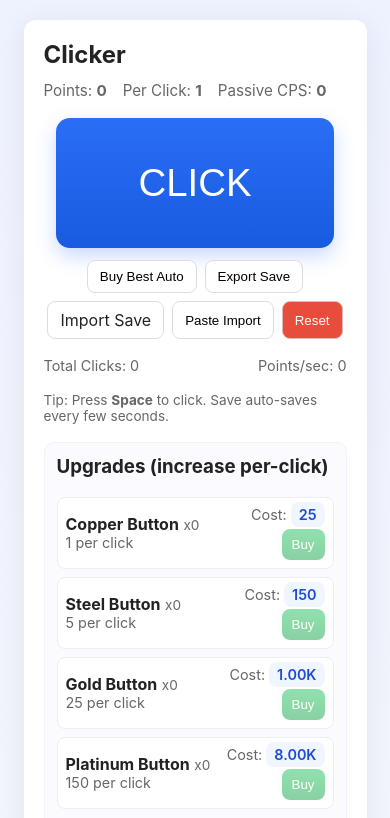
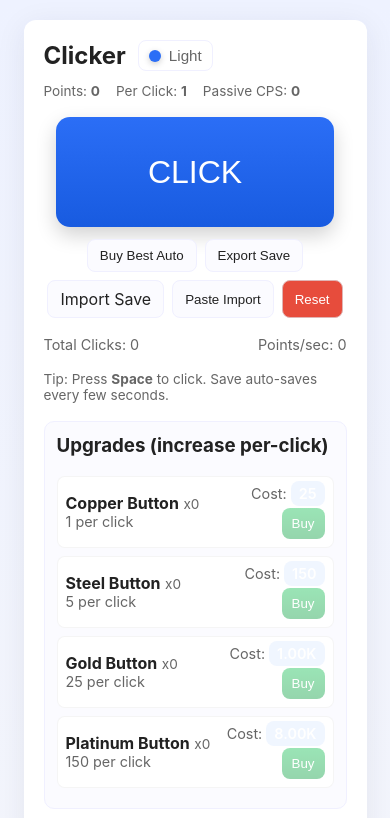
Before and after one commit to roket2980/netrunner, a plain HTML site: page index.html in a window 390 px wide. Shown: the top 818 px of the page. Drawn offline with Linux system fonts and the light colour scheme.

Commit message:
Enhance theme management and style updates
Refactor theme handling and improve CSS variables for light and dark themes. Update button styles and layout adjustments for better responsiveness.

```diff
--- a/index.html
+++ b/index.html
@@ -5,32 +5,67 @@
   <meta name="viewport" content="width=device-width,initial-scale=1" />
   <title>Clicker — All-in-One (single HTML)</title>
   <style>
+    /* Theme variables (light default) */
     :root{
-      --bg:#f6f7fb;
+      --bg-gradient: linear-gradient(180deg,#eef2ff, #f6f7fb);
+      --bg-solid: #f6f7fb;
       --card:#ffffff;
+      --card-2:#fbfbff;
+      --text:#222;
+      --muted:#666;
       --accent:#2b6ef6;
-      --muted:#666;
+      --accent-dark:#185be0;
+      --accent-contrast:#fff;
+      --buy-green-1:#22c55e;
+      --buy-green-2:#16a34a;
+      --badge-bg:#f0f6ff;
       --danger:#e74c3c;
+      --shadow: 0 6px 30px rgba(40,40,60,0.08);
+      --glass-border: 1px solid #f0f0ff;
+      --container-padding:20px;
+      transition: background-color 220ms ease, color 220ms ease;
     }
+
+    /* Dark theme: black + orange secondaries */
+    :root[data-theme="dark"] {
+      --bg-gradient: linear-gradient(180deg,#000000,#0b0b0b);
+      --bg-solid: #000000;
+      --card:#0f0f10;
+      --card-2:#111114;
+      --text:#e6e6e6;
+      --muted:#bdbdbd;
+      --accent:#ff7a00;          /* orange primary accent */
+      --accent-dark:#cc5f00;     /* darker orange */
+      --accent-contrast:#000000; /* text on accent */
+      --buy-green-1:#ff8a33;     /* orange-style buy */
+      --buy-green-2:#ff6a00;
+      --badge-bg:#201106;
+      --danger:#ff4b4b;
+      --shadow: 0 8px 30px rgba(0,0,0,0.6);
+      --glass-border: 1px solid rgba(255,255,255,0.04);
+    }
+
     *{box-sizing:border-box}
     body{
       margin:0;
       font-family:Inter, system-ui, -apple-system, "Segoe UI", Roboto, "Helvetica Neue", Arial;
-      background:linear-gradient(180deg,#eef2ff, #f6f7fb);
-      color:#222;
+      background: var(--bg-gradient);
+      color: var(--text);
       min-height:100vh;
       display:flex;
       align-items:center;
       justify-content:center;
       padding:20px;
+      transition: background 220ms ease, color 220ms ease;
     }
     .container{
       width:980px;
       max-width:98%;
       background:var(--card);
-      padding:20px;
+      padding:var(--container-padding);
       border-radius:12px;
-      box-shadow:0 6px 30px rgba(40,40,60,0.08);
+      box-shadow:var(--shadow);
+      transition: background 220ms ease, box-shadow 220ms ease;
     }
     header{display:flex;align-items:center;justify-content:space-between;margin-bottom:12px;gap:12px;flex-wrap:wrap}
     header h1{margin:0;font-size:1.5rem}
@@ -41,36 +76,60 @@
       height:130px;
       border-radius:14px;
       border:none;
-      background:linear-gradient(180deg,var(--accent),#185be0);
-      color:white;
+      background: linear-gradient(180deg, var(--accent), var(--accent-dark));
+      color: var(--accent-contrast);
       font-size:2.4rem;
-      box-shadow:0 8px 20px rgba(43,110,246,0.26);
+      box-shadow: 0 8px 20px rgba(0,0,0,0.18);
       cursor:pointer;
       user-select:none;
+      transition: transform 80ms ease, box-shadow 150ms ease;
     }
     .big-button:active{transform:translateY(1px)}
     .controls{display:flex;gap:8px;flex-wrap:wrap;justify-content:center}
-    .secondary{padding:8px 12px;border-radius:8px;border:1px solid #ddd;background:#fff;cursor:pointer}
+    .secondary{
+      padding:8px 12px;border-radius:8px;border:var(--glass-border);
+      background:var(--card-2);cursor:pointer;color:var(--text);
+      transition: background 160ms ease, color 160ms ease, border 160ms ease;
+    }
+    .secondary:active { transform: translateY(1px); }
     .danger{padding:8px 12px;border-radius:8px;border:1px solid #e0b4b4;background:var(--danger);color:#fff;cursor:pointer}
     .panels{display:flex;gap:12px;flex-wrap:wrap}
-    .panel{flex:1;min-width:260px;background:#fbfbff;border:1px solid #f0f0ff;padding:12px;border-radius:10px}
+    .panel{flex:1;min-width:260px;background:var(--card-2);border:var(--glass-border);padding:12px;border-radius:10px}
     .panel h3{margin-top:0}
-    .item{display:flex;justify-content:space-between;align-items:center;padding:8px;border-radius:8px;margin-bottom:8px;background:#fff;border:1px solid #eee}
+    .item{display:flex;justify-content:space-between;align-items:center;padding:8px;border-radius:8px;margin-bottom:8px;background:var(--card);border:1px solid rgba(0,0,0,0.04)}
     .item .meta{font-size:0.9rem;color:var(--muted)}
     .small{font-size:0.85rem;color:var(--muted)}
     .progress-row{display:flex;justify-content:space-between;width:100%;max-width:880px;color:var(--muted);font-size:0.9rem;margin-top:6px;gap:10px;flex-wrap:wrap}
-    .badge{background:#f0f6ff;border-radius:8px;padding:4px 8px;color:#1b4bd8;font-weight:600}
-    button.buy{background:linear-gradient(180deg,#22c55e,#16a34a);color:#fff;border:none;padding:8px 10px;border-radius:8px;cursor:pointer}
-    button.buy:disabled{opacity:0.5;cursor:not-allowed}
+    .badge{background:var(--badge-bg);border-radius:8px;padding:4px 8px;color:var(--accent-contrast);font-weight:600}
+    button.buy{background:linear-gradient(180deg,var(--buy-green-1),var(--buy-green-2));color:var(--accent-contrast);border:none;padding:8px 10px;border-radius:8px;cursor:pointer}
+    button.buy:disabled{opacity:0.45;cursor:not-allowed}
     footer{margin-top:12px;font-size:0.85rem;color:var(--muted)}
     .controls input[type=file]{display:none}
     .hint{font-size:0.85rem;color:var(--muted);margin-top:6px}
+    /* theme toggle button */
+    .theme-toggle{
+      padding:6px 10px;border-radius:8px;border:var(--glass-border);background:transparent;color:var(--muted);cursor:pointer;
+      display:inline-flex;align-items:center;gap:8px;
+    }
+    .theme-toggle .dot{width:12px;height:12px;border-radius:50%;background:var(--accent);box-shadow:0 2px 6px rgba(0,0,0,0.2)}
+    /* small responsive */
+    @media (max-width:640px){
+      .stats{font-size:0.85rem}
+      .big-button{height:110px;font-size:2rem}
+    }
   </style>
 </head>
 <body>
   <main class="container" role="main">
     <header>
-      <h1>Clicker</h1>
+      <div style="display:flex;align-items:center;gap:12px;flex-wrap:wrap">
+        <h1>Clicker</h1>
+        <button id="theme-toggle" class="theme-toggle" title="Toggle theme" aria-pressed="false">
+          <span class="dot" aria-hidden="true"></span>
+          <span id="theme-label" style="font-size:0.95rem;color:var(--muted)">Light</span>
+        </button>
+      </div>
+
       <div class="stats" aria-live="polite">
         <div>Points: <strong id="points">0</strong></div>
         <div>Per Click: <strong id="per-click">1</strong></div>
@@ -121,13 +180,14 @@
   (function () {
     // ----- Config -----
     const SAVE_KEY = 'clicker.save.v1';
+    const THEME_KEY = 'clicker.theme'; // 'light' or 'dark' or 'system'
     const DEFAULT_STATE = {
       points: 0,
       totalClicks: 0,
       perClick: 1,
       cps: 0,
-      upgrades: {},      // id -> owned
-      autoclickers: {},  // id -> owned
+      upgrades: {},
+      autoclickers: {},
       createdAt: Date.now(),
       updatedAt: Date.now()
     };
@@ -157,6 +217,44 @@
       if (n >= 1e3) return (n / 1e3).toFixed(2) + 'K';
       return Math.floor(n).toLocaleString();
     }
+
+    // ----- Theme handling -----
+    const themeToggleBtn = document.getElementById('theme-toggle');
+    const themeLabel = document.getElementById('theme-label');
+
+    function applyTheme(theme) {
+      // theme: 'light' or 'dark'
+      if (theme === 'dark') {
+        document.documentElement.setAttribute('data-theme', 'dark');
+        themeToggleBtn.setAttribute('aria-pressed', 'true');
+        themeLabel.textContent = 'Dark';
+      } else {
+        document.documentElement.removeAttribute('data-theme');
+        themeToggleBtn.setAttribute('aria-pressed', 'false');
+        themeLabel.textContent = 'Light';
+      }
+      // save
+      try { localStorage.setItem(THEME_KEY, theme); } catch (e) {}
+    }
+
+    function getPreferredTheme() {
+      try {
+        const saved = localStorage.getItem(THEME_KEY);
+        if (saved === 'dark' || saved === 'light') return saved;
+      } catch (e) {}
+      // fallback to OS preference
+      const mq = window.matchMedia && window.matchMedia('(prefers-color-scheme: dark)');
+      return mq && mq.matches ? 'dark' : 'light';
+    }
+
+    themeToggleBtn.addEventListener('click', () => {
+      const current = document.documentElement.getAttribute('data-theme') === 'dark' ? 'dark' : 'light';
+      const next = current === 'dark' ? 'light' : 'dark';
+      applyTheme(next);
+    });
+
+    // apply theme early
+    applyTheme(getPreferredTheme());
 
     // ----- State -----
     let state = loadState();
@@ -293,7 +391,7 @@
         state.points += state.cps * dt;
       }
       // occasional save
-      if (now % 5000 < 50) saveStateDebounced(); // best-effort
+      if (now % 5000 < 50) saveStateDebounced();
       renderHeader();
       window.requestAnimationFrame(tick);
     }
@@ -305,7 +403,6 @@
         const raw = localStorage.getItem(SAVE_KEY);
         if (raw) {
           const parsed = JSON.parse(raw);
-          // Basic migration: ensure required fields exist
           return Object.assign({}, DEFAULT_STATE, parsed);
         }
       } catch (e) {
@@ -401,20 +498,17 @@
     });
     resetBtn.addEventListener('click', () => resetState(true));
 
-    // Quick buy "best auto" button (buys the cheapest unlocked auto-clicker you can afford)
+    // Quick buy "best auto" button
     const autoQuickBtn = $('auto-clicker-btn');
     autoQuickBtn.addEventListener('click', () => {
-      // find unlocked and affordable autoclickers, choose one with highest cps/cost ratio
       const candidates = AUTOCLICKER_DEFS
         .filter(d => state.totalClicks >= d.unlockAt)
         .map(d => ({ def: d, owned: state.autoclickers[d.id] || 0 }))
         .map(o => ({ def: o.def, cost: calcCost(o.def.baseCost, o.owned), owned: o.owned }))
         .filter(o => o.cost <= state.points);
       if (candidates.length === 0) return alert('No affordable auto-clickers right now.');
-      // prefer highest cps per cost
       candidates.sort((a, b) => (b.def.cps / b.cost) - (a.def.cps / a.cost));
       const best = candidates[0];
-      // buy one
       state.points -= best.cost;
       state.autoclickers[best.def.id] = (state.autoclickers[best.def.id] || 0) + 1;
       state.cps += best.def.cps;
```
